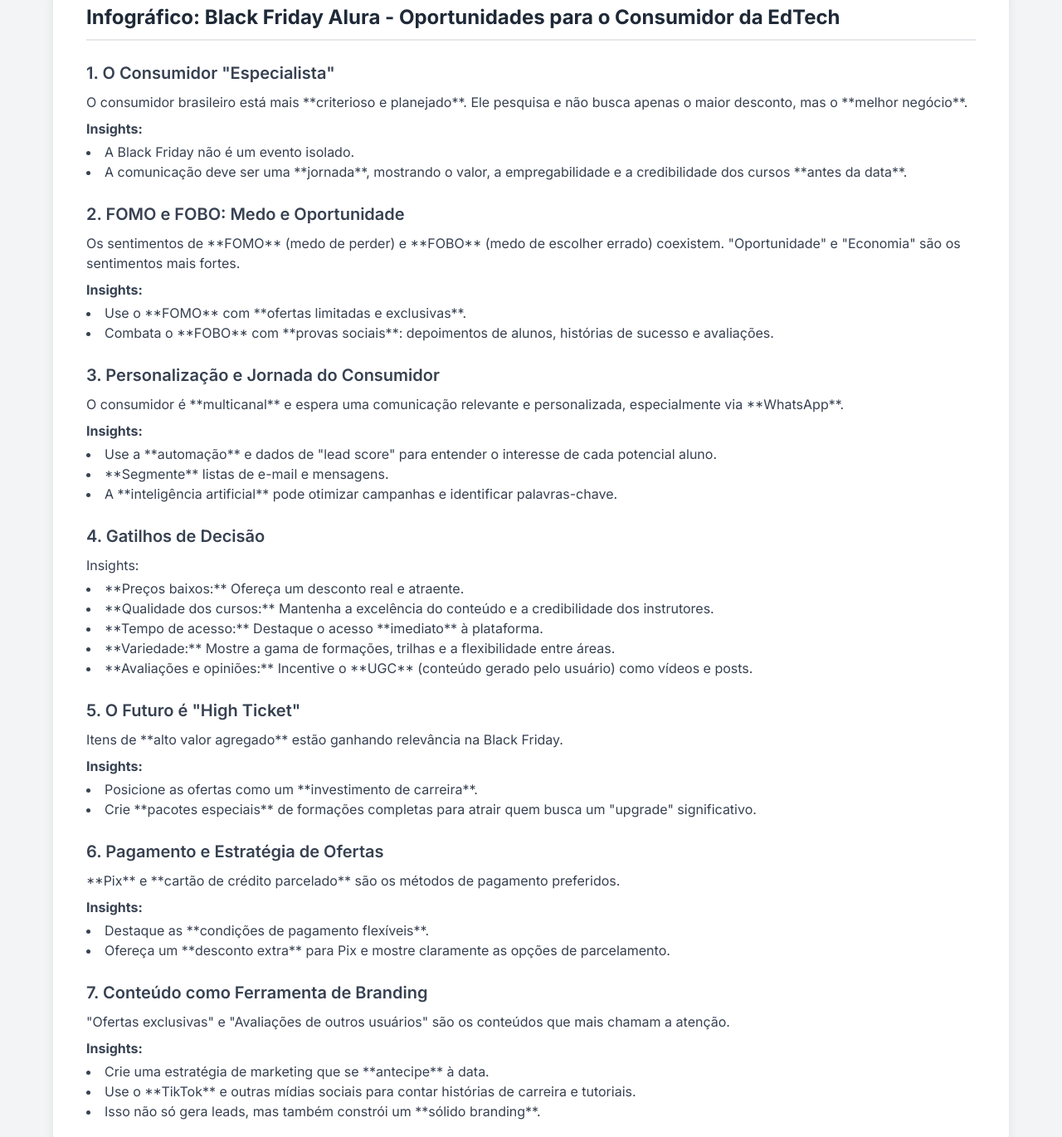
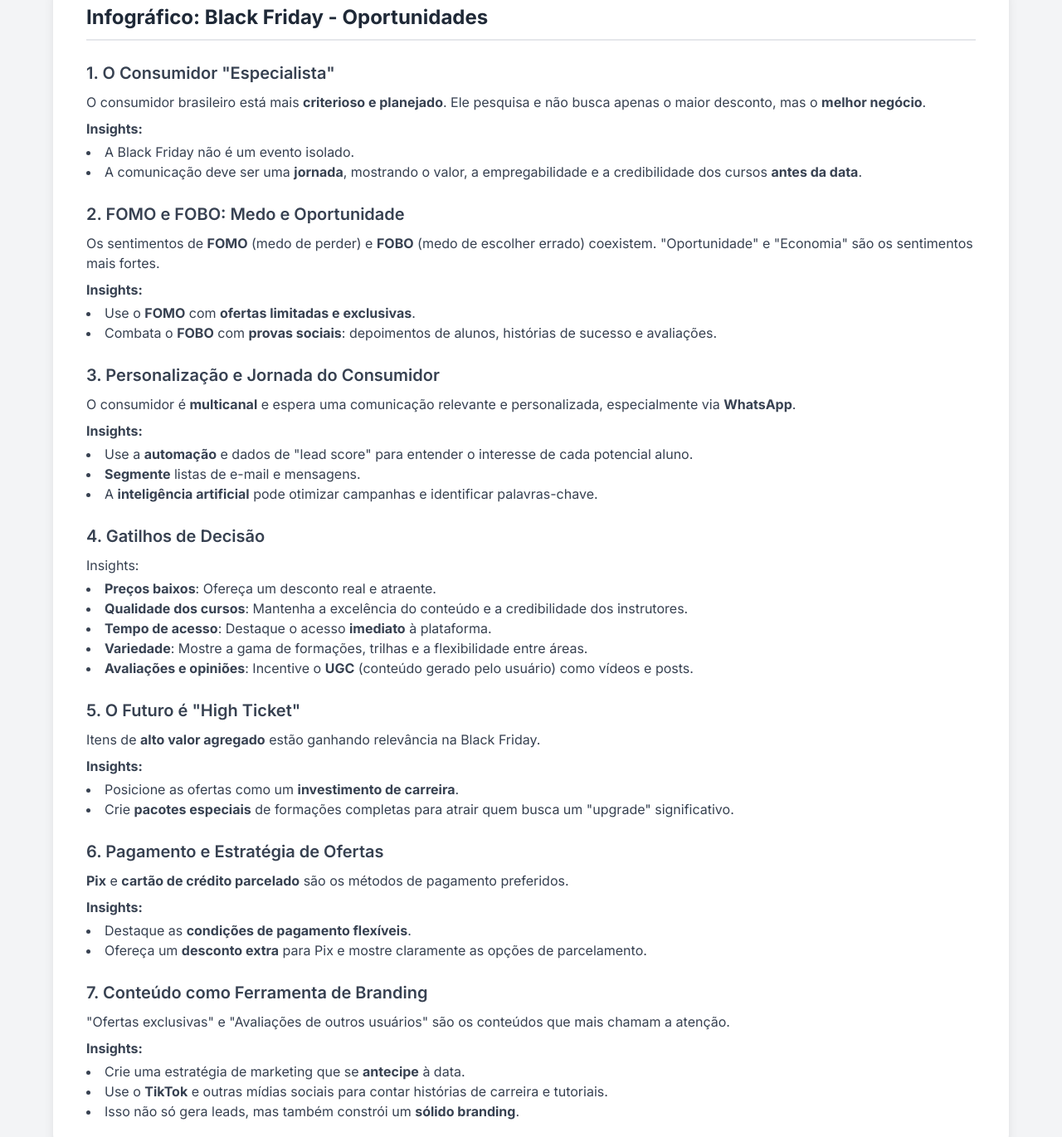
Before and after one commit to Raul-cmendes/bf-25-insights, a plain HTML site: page index.html in a window 1280 px wide. Shown: the part 265-1635 px from the top of the page at 83% size. Drawn offline with nearby package versions, Linux system fonts and the light colour scheme.

Commit message:
Update index.html

```diff
--- a/index.html
+++ b/index.html
@@ -44,66 +44,66 @@
 
         <!-- Seção de Infográfico -->
         <div class="container-card">
-            <h2 class="section-title">Infogr&aacute;fico: Black Friday Alura - Oportunidades para o Consumidor da EdTech</h2>
+            <h2 class="section-title">Infogr&aacute;fico: Black Friday - Oportunidades</h2>
 
             <h3 class="sub-heading">1. O Consumidor "Especialista"</h3>
-            <p class="mt-2 text-gray-700">O consumidor brasileiro est&aacute; mais **criterioso e planejado**. Ele pesquisa e n&atilde;o busca apenas o maior desconto, mas o **melhor neg&oacute;cio**.</p>
+            <p class="mt-2 text-gray-700">O consumidor brasileiro est&aacute; mais <strong>criterioso e planejado</strong>. Ele pesquisa e n&atilde;o busca apenas o maior desconto, mas o <strong>melhor neg&oacute;cio</strong>.</p>
             <p class="mt-2 text-gray-700 font-bold">Insights:</p>
             <ul class="list-disc list-inside mt-1 text-gray-700">
                 <li>A Black Friday n&atilde;o &eacute; um evento isolado.</li>
-                <li>A comunica&ccedil;&atilde;o deve ser uma **jornada**, mostrando o valor, a empregabilidade e a credibilidade dos cursos **antes da data**.</li>
+                <li>A comunica&ccedil;&atilde;o deve ser uma <strong>jornada</strong>, mostrando o valor, a empregabilidade e a credibilidade dos cursos <strong>antes da data</strong>.</li>
             </ul>
 
             <h3 class="sub-heading">2. FOMO e FOBO: Medo e Oportunidade</h3>
-            <p class="mt-2 text-gray-700">Os sentimentos de **FOMO** (medo de perder) e **FOBO** (medo de escolher errado) coexistem. "Oportunidade" e "Economia" s&atilde;o os sentimentos mais fortes.</p>
+            <p class="mt-2 text-gray-700">Os sentimentos de <strong>FOMO</strong> (medo de perder) e <strong>FOBO</strong> (medo de escolher errado) coexistem. "Oportunidade" e "Economia" s&atilde;o os sentimentos mais fortes.</p>
             <p class="mt-2 text-gray-700 font-bold">Insights:</p>
             <ul class="list-disc list-inside mt-1 text-gray-700">
-                <li>Use o **FOMO** com **ofertas limitadas e exclusivas**.</li>
-                <li>Combata o **FOBO** com **provas sociais**: depoimentos de alunos, hist&oacute;rias de sucesso e avalia&ccedil;&otilde;es.</li>
+                <li>Use o <strong>FOMO</strong> com <strong>ofertas limitadas e exclusivas</strong>.</li>
+                <li>Combata o <strong>FOBO</strong> com <strong>provas sociais</strong>: depoimentos de alunos, hist&oacute;rias de sucesso e avalia&ccedil;&otilde;es.</li>
             </ul>
 
             <h3 class="sub-heading">3. Personaliza&ccedil;&atilde;o e Jornada do Consumidor</h3>
-            <p class="mt-2 text-gray-700">O consumidor &eacute; **multicanal** e espera uma comunica&ccedil;&atilde;o relevante e personalizada, especialmente via **WhatsApp**.</p>
+            <p class="mt-2 text-gray-700">O consumidor &eacute; <strong>multicanal</strong> e espera uma comunica&ccedil;&atilde;o relevante e personalizada, especialmente via <strong>WhatsApp</strong>.</p>
             <p class="mt-2 text-gray-700 font-bold">Insights:</p>
             <ul class="list-disc list-inside mt-1 text-gray-700">
-                <li>Use a **automa&ccedil;&atilde;o** e dados de "lead score" para entender o interesse de cada potencial aluno.</li>
-                <li>**Segmente** listas de e-mail e mensagens.</li>
-                <li>A **intelig&ecirc;ncia artificial** pode otimizar campanhas e identificar palavras-chave.</li>
+                <li>Use a <strong>automa&ccedil;&atilde;o</strong> e dados de "lead score" para entender o interesse de cada potencial aluno.</li>
+                <li><strong>Segmente</strong> listas de e-mail e mensagens.</li>
+                <li>A <strong>intelig&ecirc;ncia artificial</strong> pode otimizar campanhas e identificar palavras-chave.</li>
             </ul>
 
             <h3 class="sub-heading">4. Gatilhos de Decis&atilde;o</h3>
             <p class="mt-2 text-gray-700">Insights:</p>
             <ul class="list-disc list-inside mt-1 text-gray-700">
-                <li>**Pre&ccedil;os baixos:** Ofere&ccedil;a um desconto real e atraente.</li>
-                <li>**Qualidade dos cursos:** Mantenha a excel&ecirc;ncia do conte&uacute;do e a credibilidade dos instrutores.</li>
-                <li>**Tempo de acesso:** Destaque o acesso **imediato** &agrave; plataforma.</li>
-                <li>**Variedade:** Mostre a gama de forma&ccedil;&otilde;es, trilhas e a flexibilidade entre &aacute;reas.</li>
-                <li>**Avalia&ccedil;&otilde;es e opini&otilde;es:** Incentive o **UGC** (conte&uacute;do gerado pelo usu&aacute;rio) como v&iacute;deos e posts.</li>
+                <li><strong>Pre&ccedil;os baixos</strong>: Ofere&ccedil;a um desconto real e atraente.</li>
+                <li><strong>Qualidade dos cursos</strong>: Mantenha a excel&ecirc;ncia do conte&uacute;do e a credibilidade dos instrutores.</li>
+                <li><strong>Tempo de acesso</strong>: Destaque o acesso <strong>imediato</strong> &agrave; plataforma.</li>
+                <li><strong>Variedade</strong>: Mostre a gama de forma&ccedil;&otilde;es, trilhas e a flexibilidade entre &aacute;reas.</li>
+                <li><strong>Avalia&ccedil;&otilde;es e opini&otilde;es</strong>: Incentive o <strong>UGC</strong> (conte&uacute;do gerado pelo usu&aacute;rio) como v&iacute;deos e posts.</li>
             </ul>
 
             <h3 class="sub-heading">5. O Futuro &eacute; "High Ticket"</h3>
-            <p class="mt-2 text-gray-700">Itens de **alto valor agregado** est&atilde;o ganhando relev&acirc;ncia na Black Friday.</p>
+            <p class="mt-2 text-gray-700">Itens de <strong>alto valor agregado</strong> est&atilde;o ganhando relev&acirc;ncia na Black Friday.</p>
             <p class="mt-2 text-gray-700 font-bold">Insights:</p>
             <ul class="list-disc list-inside mt-1 text-gray-700">
-                <li>Posicione as ofertas como um **investimento de carreira**.</li>
-                <li>Crie **pacotes especiais** de forma&ccedil;&otilde;es completas para atrair quem busca um "upgrade" significativo.</li>
+                <li>Posicione as ofertas como um <strong>investimento de carreira</strong>.</li>
+                <li>Crie <strong>pacotes especiais</strong> de forma&ccedil;&otilde;es completas para atrair quem busca um "upgrade" significativo.</li>
             </ul>
 
             <h3 class="sub-heading">6. Pagamento e Estratégia de Ofertas</h3>
-            <p class="mt-2 text-gray-700">**Pix** e **cart&atilde;o de cr&eacute;dito parcelado** s&atilde;o os m&eacute;todos de pagamento preferidos.</p>
+            <p class="mt-2 text-gray-700"><strong>Pix</strong> e <strong>cart&atilde;o de cr&eacute;dito parcelado</strong> s&atilde;o os m&eacute;todos de pagamento preferidos.</p>
             <p class="mt-2 text-gray-700 font-bold">Insights:</p>
             <ul class="list-disc list-inside mt-1 text-gray-700">
-                <li>Destaque as **condi&ccedil;&otilde;es de pagamento flex&iacute;veis**.</li>
-                <li>Ofere&ccedil;a um **desconto extra** para Pix e mostre claramente as op&ccedil;&otilde;es de parcelamento.</li>
+                <li>Destaque as <strong>condi&ccedil;&otilde;es de pagamento flex&iacute;veis</strong>.</li>
+                <li>Ofere&ccedil;a um <strong>desconto extra</strong> para Pix e mostre claramente as op&ccedil;&otilde;es de parcelamento.</li>
             </ul>
 
             <h3 class="sub-heading">7. Conte&uacute;do como Ferramenta de Branding</h3>
             <p class="mt-2 text-gray-700">"Ofertas exclusivas" e "Avalia&ccedil;&otilde;es de outros usu&aacute;rios" s&atilde;o os conte&uacute;dos que mais chamam a aten&ccedil;&atilde;o.</p>
             <p class="mt-2 text-gray-700 font-bold">Insights:</p>
             <ul class="list-disc list-inside mt-1 text-gray-700">
-                <li>Crie uma estrat&eacute;gia de marketing que se **antecipe** &agrave; data.</li>
-                <li>Use o **TikTok** e outras m&iacute;dias sociais para contar hist&oacute;rias de carreira e tutoriais.</li>
-                <li>Isso n&atilde;o s&oacute; gera leads, mas tamb&eacute;m constr&oacute;i um **s&oacute;lido branding**.</li>
+                <li>Crie uma estrat&eacute;gia de marketing que se <strong>antecipe</strong> &agrave; data.</li>
+                <li>Use o <strong>TikTok</strong> e outras m&iacute;dias sociais para contar hist&oacute;rias de carreira e tutoriais.</li>
+                <li>Isso n&atilde;o s&oacute; gera leads, mas tamb&eacute;m constr&oacute;i um <strong>s&oacute;lido branding</strong>.</li>
             </ul>
         </div>
 
```
